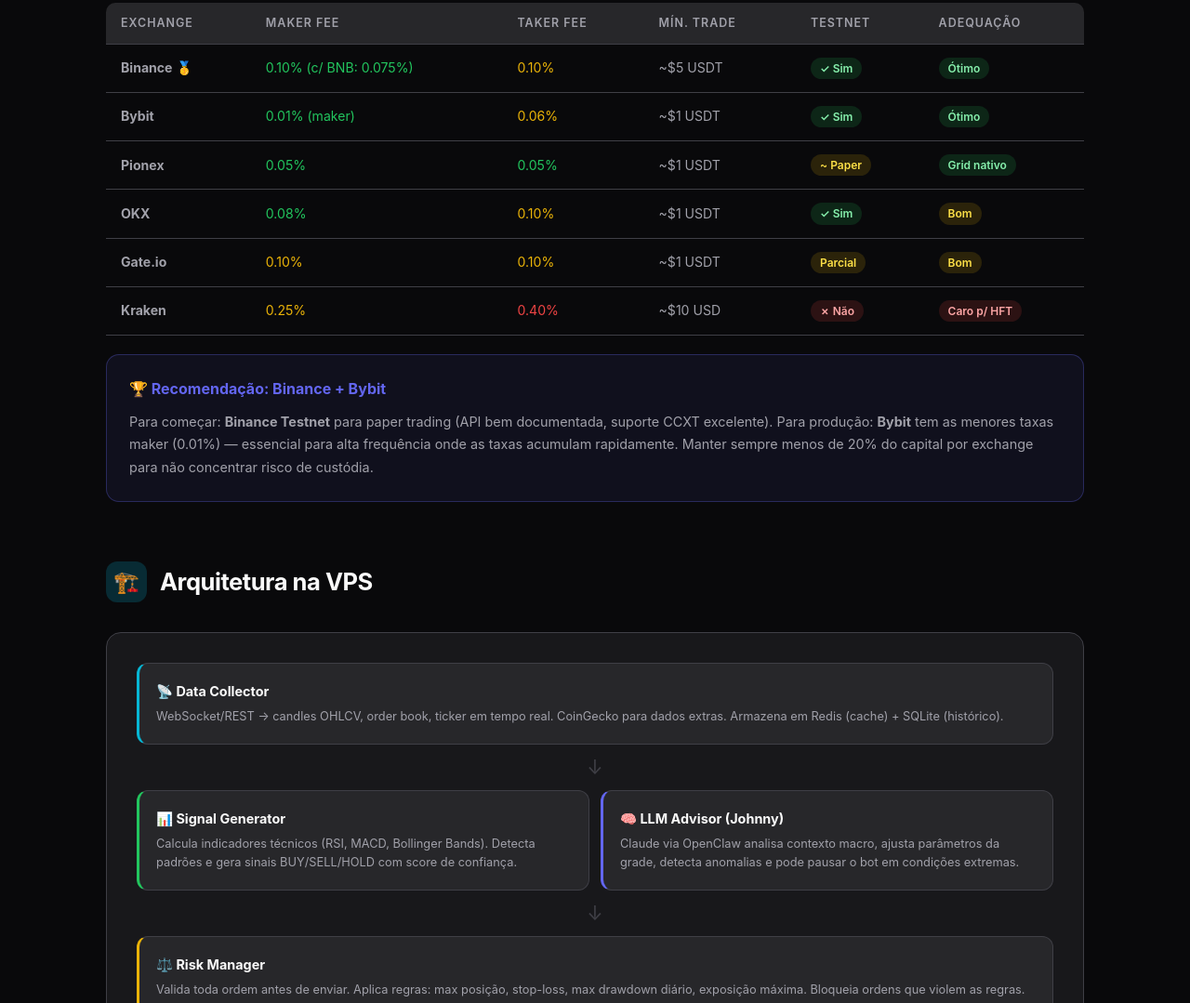
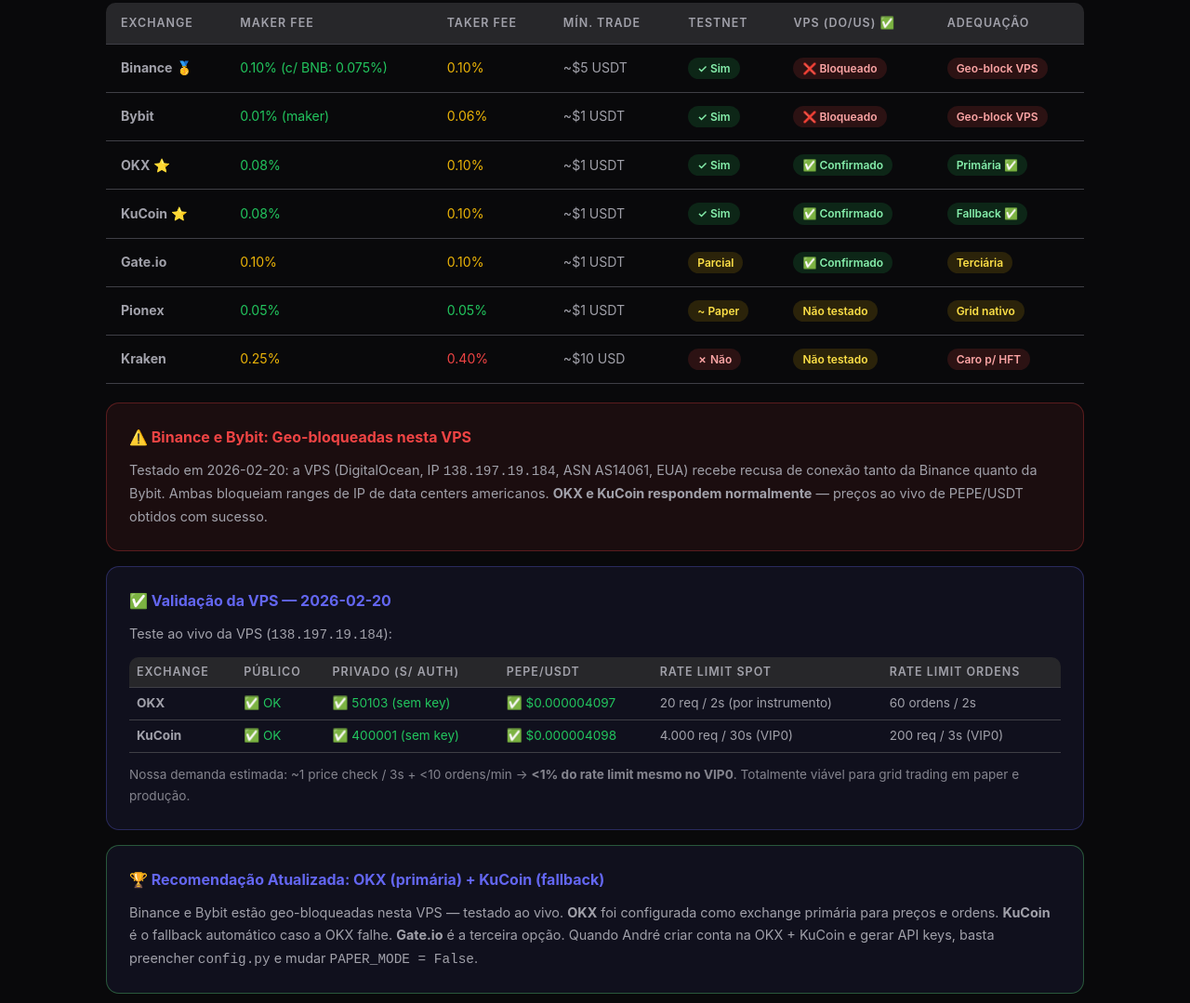
Before and after one commit to AndreClawdTeam/andreclawdbot-playground, a plain HTML site: page trading-research/index.html in a window 1280 px wide. Shown: the part 3258-4337 px from the top of the page at 93% size. Drawn offline with Linux system fonts and the light colour scheme.

Commit message:
docs(trading-research): atualiza exchanges com validação de VPS ao vivo
- Adiciona coluna 'VPS (DO/US)' na tabela de exchanges
- Binance e Bybit marcadas como geo-bloqueadas (testado em 2026-02-20)
- OKX confirmada como primária, KuCoin como fallback
- Tabela de validação com rate limits reais: OKX (60 ordens/2s, 20 preços/2s)
  e KuCoin (4.000/30s spot, 200/3s unified) — ambas bem abaixo do nosso uso
- IP da VPS: 138.197.19.184 (DigitalOcean, AS14061, EUA)
- Preços PEPE/USDT confirmados ao vivo em ambas as exchanges
- Atualiza recomendação de Binance+Bybit para OKX+KuCoin

```diff
--- a/trading-research/index.html
+++ b/trading-research/index.html
@@ -1085,6 +1085,7 @@
             <th>Taker Fee</th>
             <th>Mín. Trade</th>
             <th>Testnet</th>
+            <th>VPS (DO/US) ✅</th>
             <th>Adequação</th>
           </tr>
         </thead>
@@ -1095,7 +1096,8 @@
             <td class="text-yellow">0.10%</td>
             <td>~$5 USDT</td>
             <td><span class="tag tag-green">✓ Sim</span></td>
-            <td><span class="tag tag-green">Ótimo</span></td>
+            <td><span class="tag tag-red">❌ Bloqueado</span></td>
+            <td><span class="tag tag-red">Geo-block VPS</span></td>
           </tr>
           <tr>
             <td><strong>Bybit</strong></td>
@@ -1103,7 +1105,35 @@
             <td class="text-yellow">0.06%</td>
             <td>~$1 USDT</td>
             <td><span class="tag tag-green">✓ Sim</span></td>
-            <td><span class="tag tag-green">Ótimo</span></td>
+            <td><span class="tag tag-red">❌ Bloqueado</span></td>
+            <td><span class="tag tag-red">Geo-block VPS</span></td>
+          </tr>
+          <tr>
+            <td><strong>OKX</strong> ⭐</td>
+            <td class="text-green">0.08%</td>
+            <td class="text-yellow">0.10%</td>
+            <td>~$1 USDT</td>
+            <td><span class="tag tag-green">✓ Sim</span></td>
+            <td><span class="tag tag-green">✅ Confirmado</span></td>
+            <td><span class="tag tag-green">Primária ✅</span></td>
+          </tr>
+          <tr>
+            <td><strong>KuCoin</strong> ⭐</td>
+            <td class="text-green">0.08%</td>
+            <td class="text-yellow">0.10%</td>
+            <td>~$1 USDT</td>
+            <td><span class="tag tag-green">✓ Sim</span></td>
+            <td><span class="tag tag-green">✅ Confirmado</span></td>
+            <td><span class="tag tag-green">Fallback ✅</span></td>
+          </tr>
+          <tr>
+            <td><strong>Gate.io</strong></td>
+            <td class="text-yellow">0.10%</td>
+            <td class="text-yellow">0.10%</td>
+            <td>~$1 USDT</td>
+            <td><span class="tag tag-yellow">Parcial</span></td>
+            <td><span class="tag tag-green">✅ Confirmado</span></td>
+            <td><span class="tag tag-yellow">Terciária</span></td>
           </tr>
           <tr>
             <td><strong>Pionex</strong></td>
@@ -1111,23 +1141,8 @@
             <td class="text-green">0.05%</td>
             <td>~$1 USDT</td>
             <td><span class="tag tag-yellow">~ Paper</span></td>
-            <td><span class="tag tag-green">Grid nativo</span></td>
-          </tr>
-          <tr>
-            <td><strong>OKX</strong></td>
-            <td class="text-green">0.08%</td>
-            <td class="text-yellow">0.10%</td>
-            <td>~$1 USDT</td>
-            <td><span class="tag tag-green">✓ Sim</span></td>
-            <td><span class="tag tag-yellow">Bom</span></td>
-          </tr>
-          <tr>
-            <td><strong>Gate.io</strong></td>
-            <td class="text-yellow">0.10%</td>
-            <td class="text-yellow">0.10%</td>
-            <td>~$1 USDT</td>
-            <td><span class="tag tag-yellow">Parcial</span></td>
-            <td><span class="tag tag-yellow">Bom</span></td>
+            <td><span class="tag tag-yellow">Não testado</span></td>
+            <td><span class="tag tag-yellow">Grid nativo</span></td>
           </tr>
           <tr>
             <td><strong>Kraken</strong></td>
@@ -1135,15 +1150,55 @@
             <td class="text-red">0.40%</td>
             <td>~$10 USD</td>
             <td><span class="tag tag-red">✗ Não</span></td>
+            <td><span class="tag tag-yellow">Não testado</span></td>
             <td><span class="tag tag-red">Caro p/ HFT</span></td>
           </tr>
         </tbody>
       </table>
     </div>
 
-    <div class="info-box" style="margin-top:20px;">
-      <h3>🏆 Recomendação: Binance + Bybit</h3>
-      <p>Para começar: <strong>Binance Testnet</strong> para paper trading (API bem documentada, suporte CCXT excelente). Para produção: <strong>Bybit</strong> tem as menores taxas maker (0.01%) — essencial para alta frequência onde as taxas acumulam rapidamente. Manter sempre menos de 20% do capital por exchange para não concentrar risco de custódia.</p>
+    <div class="warning-box" style="margin-top:20px;">
+      <h3>⚠️ Binance e Bybit: Geo-bloqueadas nesta VPS</h3>
+      <p>Testado em 2026-02-20: a VPS (DigitalOcean, IP <code>138.197.19.184</code>, ASN AS14061, EUA) recebe recusa de conexão tanto da Binance quanto da Bybit. Ambas bloqueiam ranges de IP de data centers americanos. <strong>OKX e KuCoin respondem normalmente</strong> — preços ao vivo de PEPE/USDT obtidos com sucesso.</p>
+    </div>
+
+    <div class="info-box" style="margin-top:16px;">
+      <h3>✅ Validação da VPS — 2026-02-20</h3>
+      <p style="margin-bottom:12px;">Teste ao vivo da VPS (<code>138.197.19.184</code>):</p>
+      <table style="width:100%;font-size:0.85rem;border-collapse:collapse;">
+        <thead><tr style="border-bottom:1px solid rgba(255,255,255,0.15)">
+          <th style="text-align:left;padding:6px 8px">Exchange</th>
+          <th style="text-align:left;padding:6px 8px">Público</th>
+          <th style="text-align:left;padding:6px 8px">Privado (s/ auth)</th>
+          <th style="text-align:left;padding:6px 8px">PEPE/USDT</th>
+          <th style="text-align:left;padding:6px 8px">Rate Limit Spot</th>
+          <th style="text-align:left;padding:6px 8px">Rate Limit Ordens</th>
+        </tr></thead>
+        <tbody>
+          <tr style="border-bottom:1px solid rgba(255,255,255,0.07)">
+            <td style="padding:6px 8px"><strong>OKX</strong></td>
+            <td style="padding:6px 8px" class="text-green">✅ OK</td>
+            <td style="padding:6px 8px" class="text-green">✅ 50103 (sem key)</td>
+            <td style="padding:6px 8px" class="text-green">✅ $0.000004097</td>
+            <td style="padding:6px 8px">20 req / 2s (por instrumento)</td>
+            <td style="padding:6px 8px">60 ordens / 2s</td>
+          </tr>
+          <tr>
+            <td style="padding:6px 8px"><strong>KuCoin</strong></td>
+            <td style="padding:6px 8px" class="text-green">✅ OK</td>
+            <td style="padding:6px 8px" class="text-green">✅ 400001 (sem key)</td>
+            <td style="padding:6px 8px" class="text-green">✅ $0.000004098</td>
+            <td style="padding:6px 8px">4.000 req / 30s (VIP0)</td>
+            <td style="padding:6px 8px">200 req / 3s (VIP0)</td>
+          </tr>
+        </tbody>
+      </table>
+      <p style="margin-top:12px;font-size:0.85rem;opacity:0.8">Nossa demanda estimada: ~1 price check / 3s + &lt;10 ordens/min → <strong>&lt;1% do rate limit mesmo no VIP0</strong>. Totalmente viável para grid trading em paper e produção.</p>
+    </div>
+
+    <div class="info-box" style="margin-top:16px;border-color:rgba(99,255,132,0.3)">
+      <h3>🏆 Recomendação Atualizada: OKX (primária) + KuCoin (fallback)</h3>
+      <p>Binance e Bybit estão geo-bloqueadas nesta VPS — testado ao vivo. <strong>OKX</strong> foi configurada como exchange primária para preços e ordens. <strong>KuCoin</strong> é o fallback automático caso a OKX falhe. <strong>Gate.io</strong> é a terceira opção. Quando André criar conta na OKX + KuCoin e gerar API keys, basta preencher <code>config.py</code> e mudar <code>PAPER_MODE = False</code>.</p>
     </div>
   </section>
 
```
